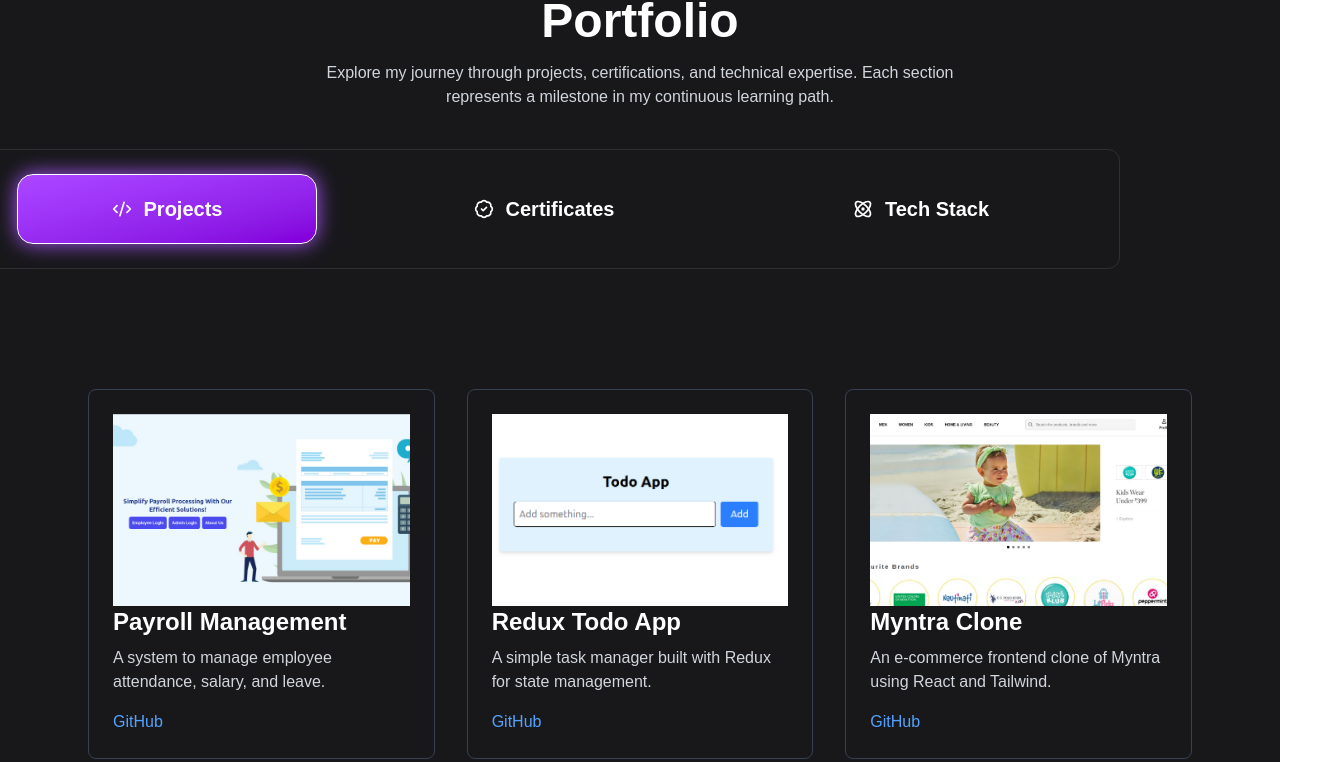
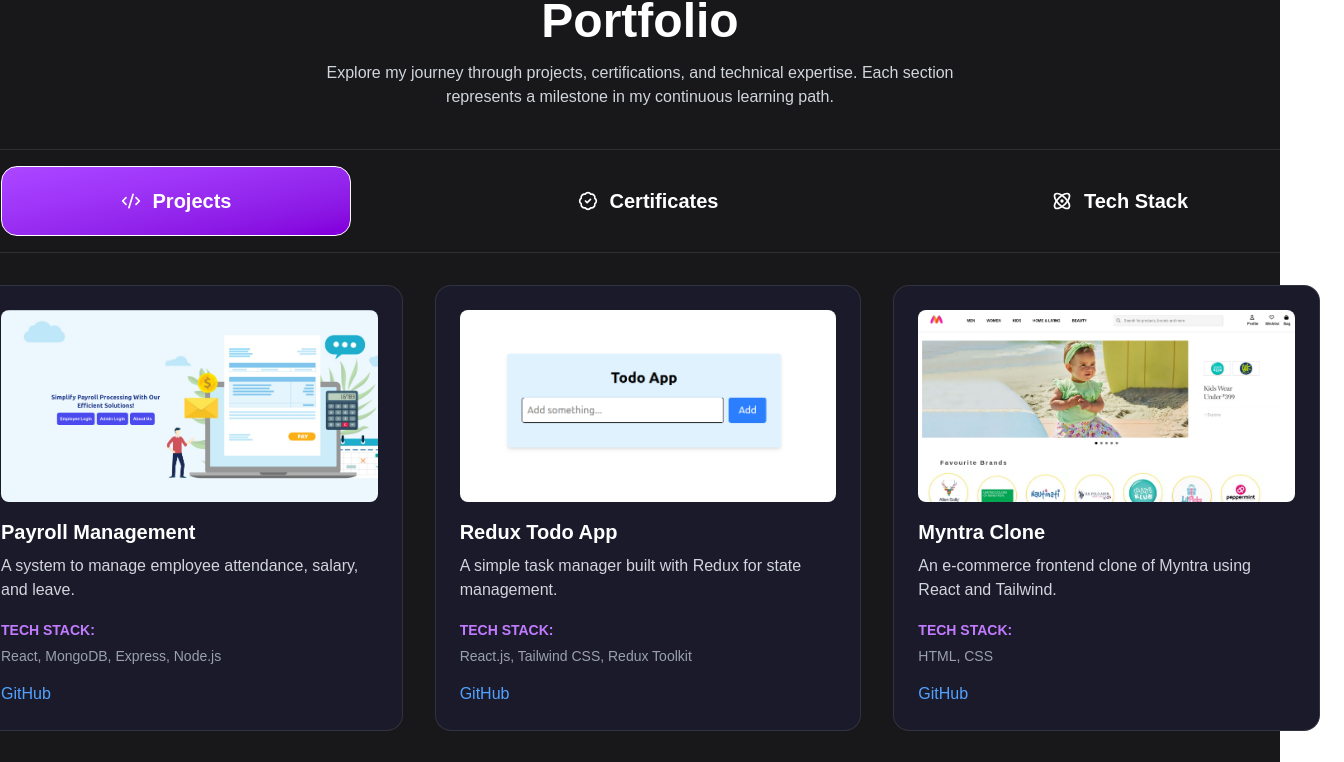
Before and after one commit to Rohitkalgude/Portfolio, a React (Vite) app in the folder frontend/: page / in a window 1280 px wide. Shown: the part 1706-2468 px from the top of the page, 1344 px wide, since content can reach past the window. Built offline with nearby package versions, Linux system fonts and the light colour scheme.

Commit message:
Initial commit

```diff
--- a/frontend/src/components/Certificates.jsx
+++ b/frontend/src/components/Certificates.jsx
@@ -1,3 +1,4 @@
+import { useState } from "react";
 import image1 from "../assets/HackerRank_page.jpg";
 import image2 from "../assets/MEME_page.jpg";
 import image3 from "../assets/Talwindcss_page.jpg";
@@ -13,9 +14,11 @@
 ];
 
 function Certificates() {
+  const [clickimage, setSelectedImage] = useState(null);
+
   return (
-    <section className="bg-zinc-900 text-white px-10 py-30">
-      <div className="max-w-6xl mx-auto">
+    <section className="bg-zinc-900 text-white px-6 py-20 -ml-28 md:w-[87rem]">
+      <div className="max-w-9xl mx-auto -mt-12">
         <div className="grid grid-cols-1 sm:grid-cols-2 md:grid-cols-3 gap-8">
           {certificates.map((cert) => (
             <div
@@ -25,8 +28,10 @@
               <img
                 src={cert.image}
                 alt={cert.title}
-                className="w-full h-48 object-cover rounded-md mb-4"
+                className="w-full h-80 object-cover rounded-md cursor-pointer hover:scale-105 transition-transform duration-300"
+                onClick={() => setSelectedImage(cert.image)}
               />
+
               <h3 className="text-lg font-semibold text-center">
                 {cert.title}
               </h3>
@@ -34,6 +39,28 @@
           ))}
         </div>
       </div>
+
+      {clickimage && (
+        <div className="fixed inset-0 bg-black bg-opacity-80 flex items-center justify-center z-50">
+          <div className="relative max-w-[60vw] max-h-[80vh]">
+            <button
+              onClick={() => setSelectedImage(null)}
+              className="absolute top-2 right-2 bg-zinc-700 hover:bg-red-700 text-white w-10 h-10 flex items-center justify-center rounded-full shadow-lg z-50"
+              aria-label="Close Image"
+            >
+              <span className="text-2xl font-bold leading-none select-none">
+                &times;
+              </span>
+            </button>
+
+            <img
+              src={clickimage}
+              alt="certification"
+              className="w-full h-auto max-h-[80vh] rounded-lg shadow-xl object-contain"
+            />
+          </div>
+        </div>
+      )}
     </section>
   );
 }
--- a/frontend/src/components/Main.jsx
+++ b/frontend/src/components/Main.jsx
@@ -29,14 +29,14 @@
           </p>
         </div>
 
-        <div className="flex flex-wrap justify-between gap-6 mb-10 px-12 py-6 rounded-xl border border-white/10 w-full max-w-7xl -mx-24">
+        <div className="flex flex-wrap justify-between -ml-28 px-12 py-4 rounded-xl border border-white/10 md:w-[87rem]">
           {sections.map((section) => (
             <button
               key={section.key}
               onClick={() => setActive(section.key)}
-              className={`w-full sm:w-[300px] flex items-center justify-center gap-3 px-7 py-5 text-lg sm:text-xl rounded-2xl border font-semibold transition-all duration-300 ${
+              className={`w-full sm:w-[350px] flex items-center justify-center gap-3 px-7 py-5 text-lg sm:text-xl rounded-2xl border font-semibold transition-all duration-300 ${
                 active === section.key
-                  ? "bg-gradient-to-br from-purple-500 to-purple-700 text-white shadow-[0_0_20px_#a855f7]"
+                  ? "bg-gradient-to-br from-purple-500 to-purple-700 text-white"
                   : "bg-transparent border-transparent hover:bg-white/5"
               }`}
             >
--- a/frontend/src/components/Projects.jsx
+++ b/frontend/src/components/Projects.jsx
@@ -11,6 +11,7 @@
       title: "Payroll Management",
       description: "A system to manage employee attendance, salary, and leave.",
       link: "https://github.com/Rohitkalgude/PayrollMenament",
+      technology: "React, MongoDB, Express, Node.js",
       live: "",
     },
     {
@@ -20,6 +21,7 @@
       description:
         "A simple task manager built with Redux for state management.",
       link: "https://github.com/Rohitkalgude/Redux-Todo",
+      technology: "React.js, Tailwind CSS, Redux Toolkit",
       live: "",
     },
     {
@@ -29,6 +31,7 @@
       description:
         "An e-commerce frontend clone of Myntra using React and Tailwind.",
       link: "https://github.com/Rohitkalgude/Myntra",
+      technology: "HTML, CSS",
       live: "",
     },
     {
@@ -37,26 +40,36 @@
       title: "Meme Generator",
       description: "Create and share custom memes using this React-based app.",
       link: "https://github.com/Rohitkalgude/Meme-Generator",
+      technology: "React, Tailwind CSS",
       live: "",
     },
   ];
 
   return (
-    <section id="projects" className="bg-zinc-900 text-white px-6 py-20">
-      <div className="max-w-6xl mx-auto">
+    <section
+      id="projects"
+      className="text-white px-6 py-20 -ml-28 md:w-[87rem]"
+    >
+      <div className="max-w-9xl mx-auto -mt-12">
         <div className="grid grid-cols-1 sm:grid-cols-2 lg:grid-cols-3 gap-8">
           {projectList.map((proj) => (
             <div
               key={proj.id}
-              className="border border-gray-700 rounded-lg p-6 hover:shadow-xl transition duration-300"
+              className="border border-white/10 rounded-2xl p-6 bg-[#1a1a2b] transition-all duration-300 hover:shadow-[0_0_30px_5px_rgba(168,85,247,0.3)] hover:scale-105"
             >
               <img
                 src={proj.image}
                 alt={proj.title}
-                className="w-full h-48 object-cover"
+                className="w-full h-48 object-cover rounded-lg mb-4"
               />
-              <h3 className="text-2xl font-semibold mb-2">{proj.title}</h3>
+              <h3 className="text-xl font-bold mb-2">{proj.title}</h3>
               <p className="text-gray-300 mb-4">{proj.description}</p>
+              <div className="mb-4">
+                <span className="text-sm font-semibold text-purple-400 uppercase">
+                  Tech Stack:
+                </span>
+                <p className="text-gray-400 text-sm mt-1">{proj.technology}</p>
+              </div>
               <div className="flex gap-4">
                 <a
                   href={proj.link}
--- a/frontend/src/components/TechStack.jsx
+++ b/frontend/src/components/TechStack.jsx
@@ -1,34 +1,75 @@
 import { motion } from "framer-motion";
-import { FaReact, FaNodeJs, FaDatabase } from "react-icons/fa";
-import { SiExpress, SiMongodb } from "react-icons/si";
+import {
+  FaReact,
+  FaNodeJs,
+  FaHtml5,
+  FaCss3Alt,
+  FaGitAlt,
+  FaGithub,
+} from "react-icons/fa";
+import {
+  SiJavascript,
+  SiExpress,
+  SiMongodb,
+  SiTailwindcss,
+} from "react-icons/si"; // 👈 Added Tailwind icon
 
 const tech = [
-  { name: "MongoDB", icon: SiMongodb, color: "#4DB33D" },
-  { name: "Express.js", icon: SiExpress, color: "#ffffff" },
+  { name: "HTML", icon: FaHtml5, color: "#E34F26" },
+  { name: "CSS", icon: FaCss3Alt, color: "#1572B6" },
+  { name: "JavaScript", icon: SiJavascript, color: "#F7DF1E" },
   { name: "React", icon: FaReact, color: "#61DBFB" },
   { name: "Node.js", icon: FaNodeJs, color: "#3C873A" },
+  { name: "Express.js", icon: SiExpress, color: "#ffffff" },
+  { name: "MongoDB", icon: SiMongodb, color: "#4DB33D" },
+  { name: "Tailwind CSS", icon: SiTailwindcss, color: "#38BDF8" }, // 👈 Tailwind added here
+  { name: "Git", icon: FaGitAlt, color: "#F05032" },
+  { name: "GitHub", icon: FaGithub, color: "#ffffff" },
 ];
 
 function TechStack() {
   return (
     <section
       id="techstack"
-      className="min-h-[60vh] flex flex-col items-center justify-center bg-zinc-900 text-white px-4 py-20"
+      className="bg-zinc-900 text-white px-6 py-20 -ml-28 md:w-[87rem]"
     >
-      <div className="grid grid-cols-2 sm:grid-cols-4 gap-8">
+      <div className="max-w-9xl mx-auto">
+        <motion.div
+          initial={{ opacity: 0 }}
+          whileInView={{ opacity: 1 }}
+          viewport={{ once: true }}
+          transition={{ duration: 0.8 }}
+          className="text-center"
+        ></motion.div>
+
+        <div className="grid grid-cols-2 sm:grid-cols-3 md:grid-cols-4 gap-8">
           {tech.map(({ name, icon: Icon, color }, index) => (
             <motion.div
               key={name}
               initial={{ opacity: 0, y: 50 }}
-            animate={{ opacity: 1, y: 0 }}
-            transition={{ delay: index * 0.2 }}
-            whileHover={{ scale: 1.1 }}
-            className="flex flex-col items-center justify-center p-6 bg-[#1e1e2f] rounded-2xl shadow-lg border border-white/10 transition-all"
+              whileInView={{ opacity: 1, y: 0 }}
+              transition={{ delay: index * 0.1, duration: 0.5 }}
+              whileHover={{ scale: 1.1, rotate: 1 }}
+              className="flex flex-col items-center justify-center p-6 bg-[#1e1e2f] rounded-2xl shadow-lg border border-white/10 transition-all hover:shadow-purple-500/30"
+            >
+              <motion.div
+                animate={
+                  name === "React"
+                    ? { rotate: [0, 360] }
+                    : { scale: [1, 1.05, 1] }
+                }
+                transition={{
+                  repeat: Infinity,
+                  duration: name === "React" ? 5 : 3,
+                  ease: "linear",
+                }}
               >
                 <Icon size={50} color={color} />
-            <p className="mt-4 text-lg font-medium">{name}</p>
+              </motion.div>
+              <p className="mt-4 text-sm font-medium text-center">{name}</p>
             </motion.div>
           ))}
+        </div>
       </div>
     </section>
   );
```
Lines whose indentation alone changed are shown as unchanged.
